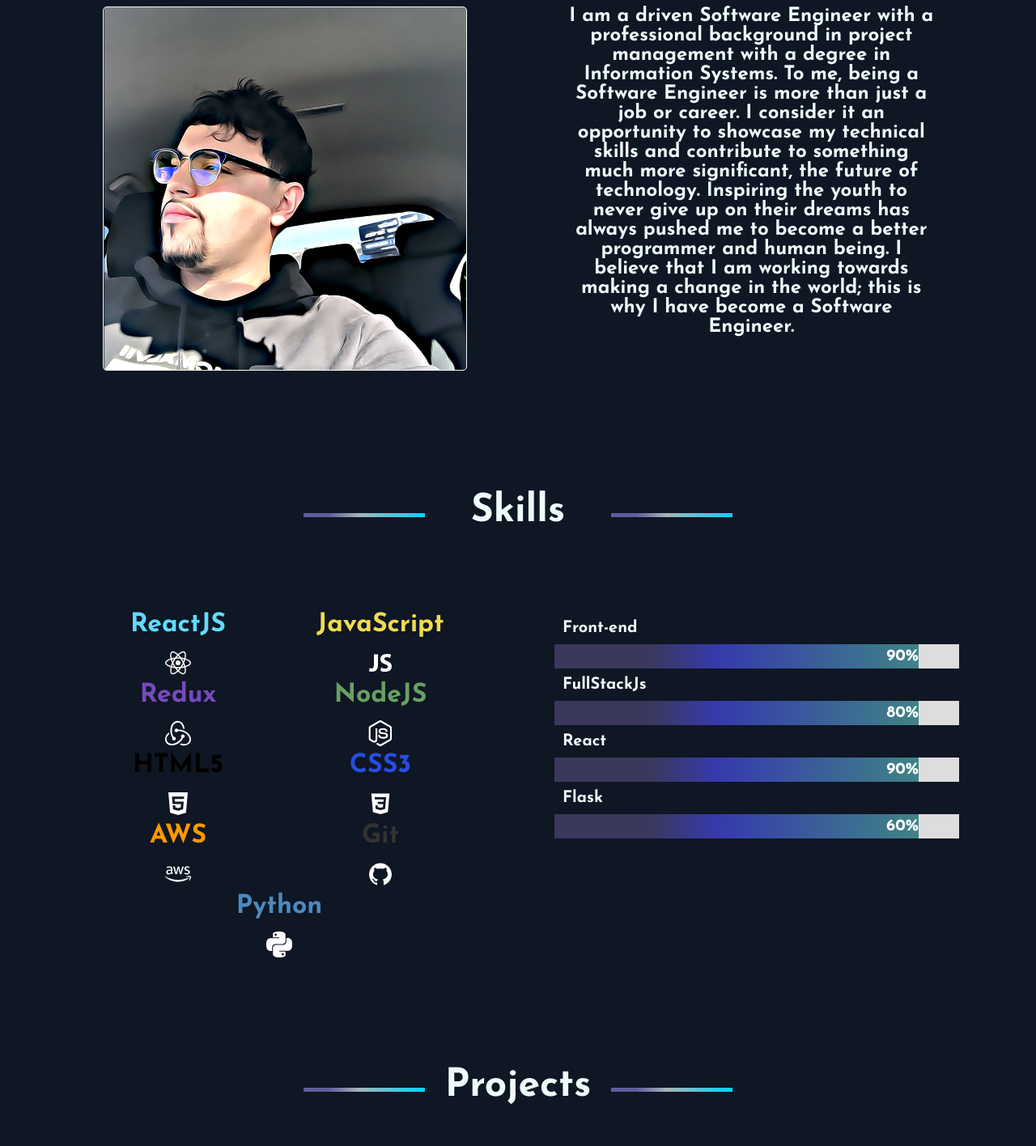
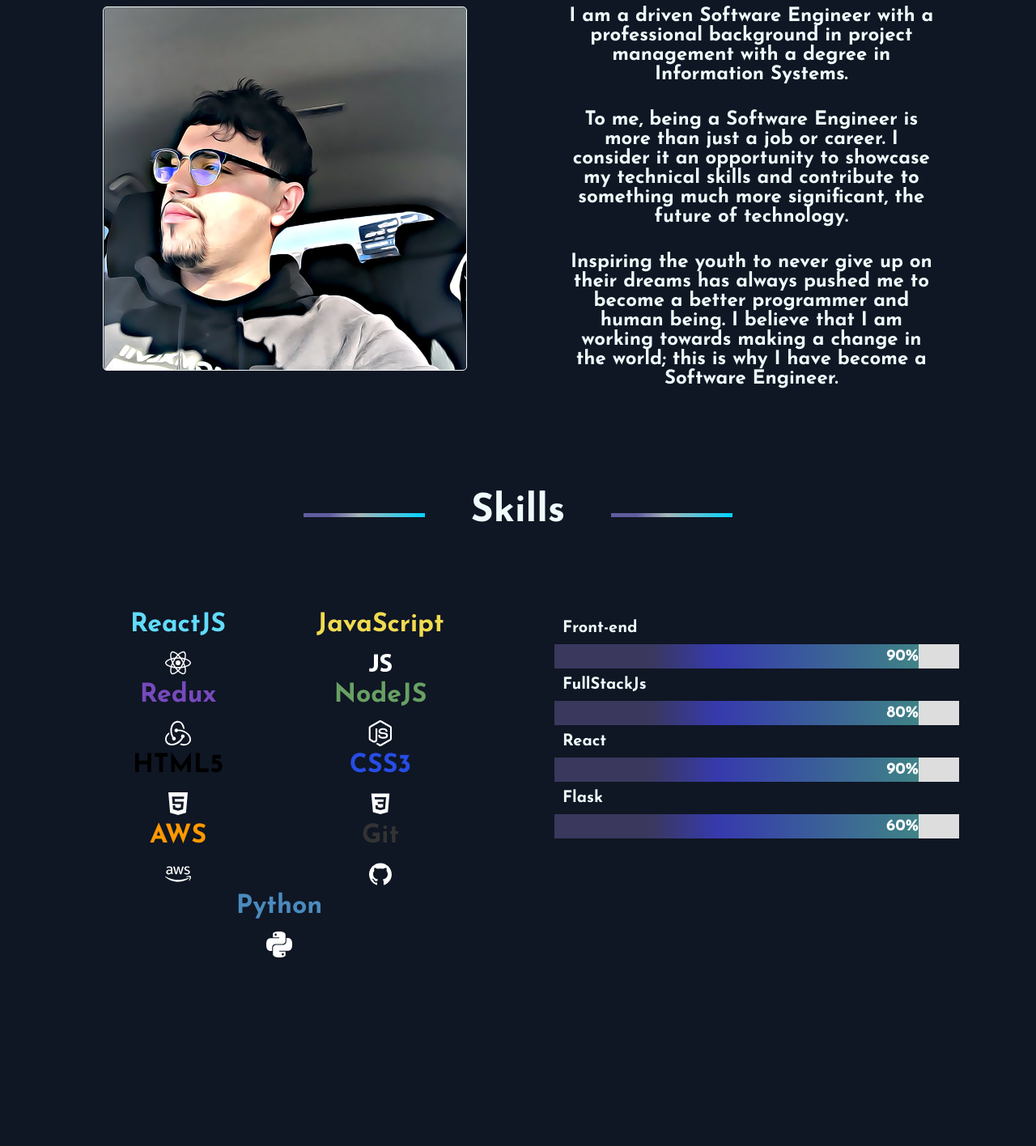
Before and after one commit to Smarqu14/portfolio-app, a React (Create React App) app: page / in a window 1280 px wide. Shown: the part 1800-3216 px from the top of the page at 81% size. Built offline with nearby package versions, Linux system fonts and the light colour scheme.

Commit message:
Fix minor bug on projects setcion

```diff
--- a/src/components/About/PersonalInfo.js
+++ b/src/components/About/PersonalInfo.js
@@ -7,12 +7,19 @@ const PersonalInfo = () => {
       <div className='about__right'>
         <p>
           I am a driven Software Engineer with a professional background in
-          project management with a degree in Information Systems. To me, being
-          a Software Engineer is more than just a job or career. I consider it
-          an opportunity to showcase my technical skills and contribute to
-          something much more significant, the future of technology. Inspiring
-          the youth to never give up on their dreams has always pushed me to
-          become a better programmer and human being. I believe that I am
+          project management with a degree in Information Systems.
+        </p>
+        <br />
+        <p>
+          To me, being a Software Engineer is more than just a job or career. I
+          consider it an opportunity to showcase my technical skills and
+          contribute to something much more significant, the future of
+          technology.
+        </p>
+        <br />
+        <p>
+          Inspiring the youth to never give up on their dreams has always pushed
+          me to become a better programmer and human being. I believe that I am
           working towards making a change in the world; this is why I have
           become a Software Engineer.
         </p>
--- a/src/scss/styles.scss
+++ b/src/scss/styles.scss
@@ -234,6 +234,11 @@
   text-align: center;
   padding-top: 40px;
 
+  .title {
+    margin-top: 100px;
+    padding: 0px 0px;
+  }
+
   .projects__container {
     display: flex;
     justify-content: center;
@@ -464,6 +469,13 @@ footer {
     padding-top: 0px;
   }
 }
+
+}
+.projects__section {
+
+  .title {
+    margin-top: 200px;
+  }
 }
 
 }
```
Also changed, not shown: firebase.json (added), package.json (line endings or trailing spaces), 1 other file (tests, documents, lock files or other folders).
